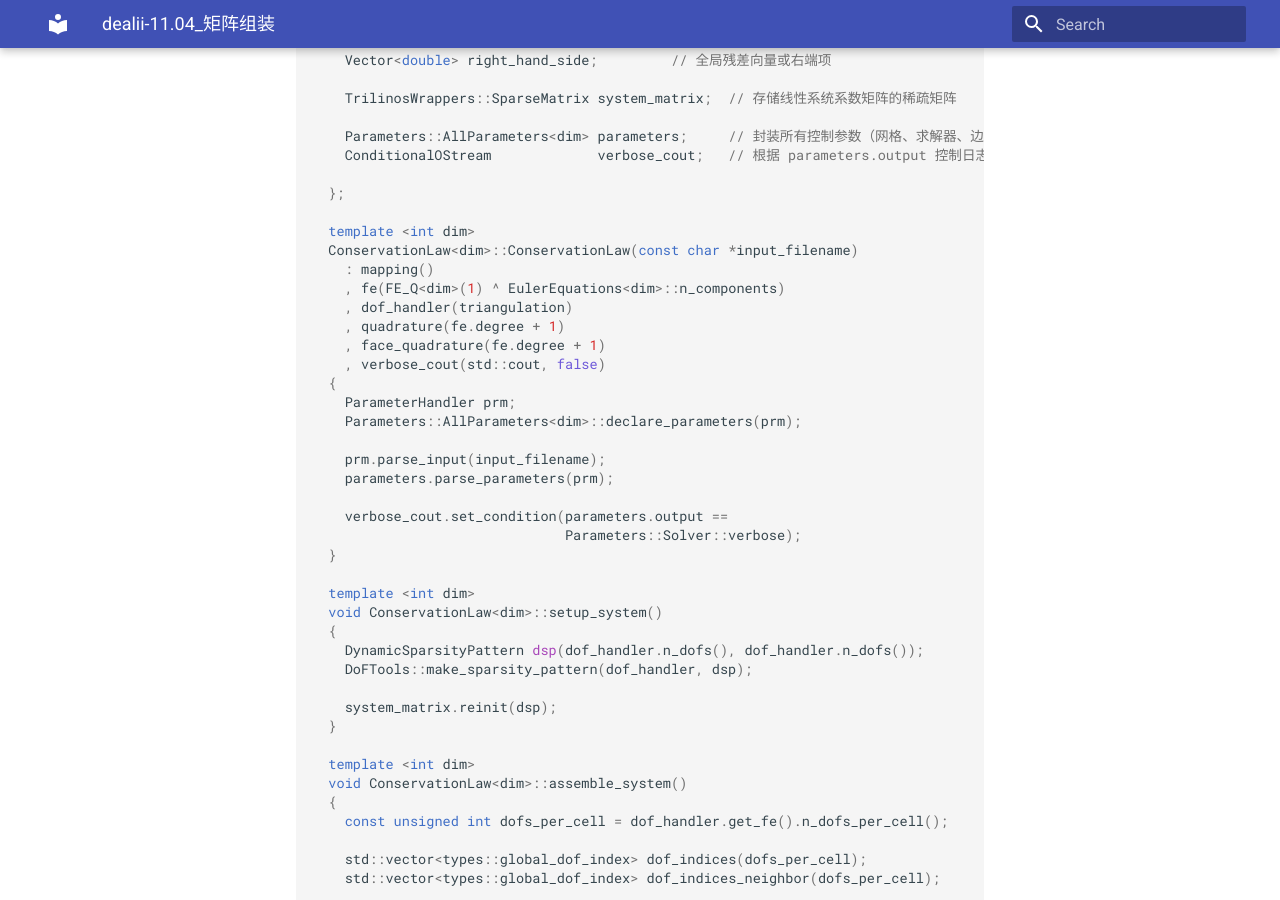
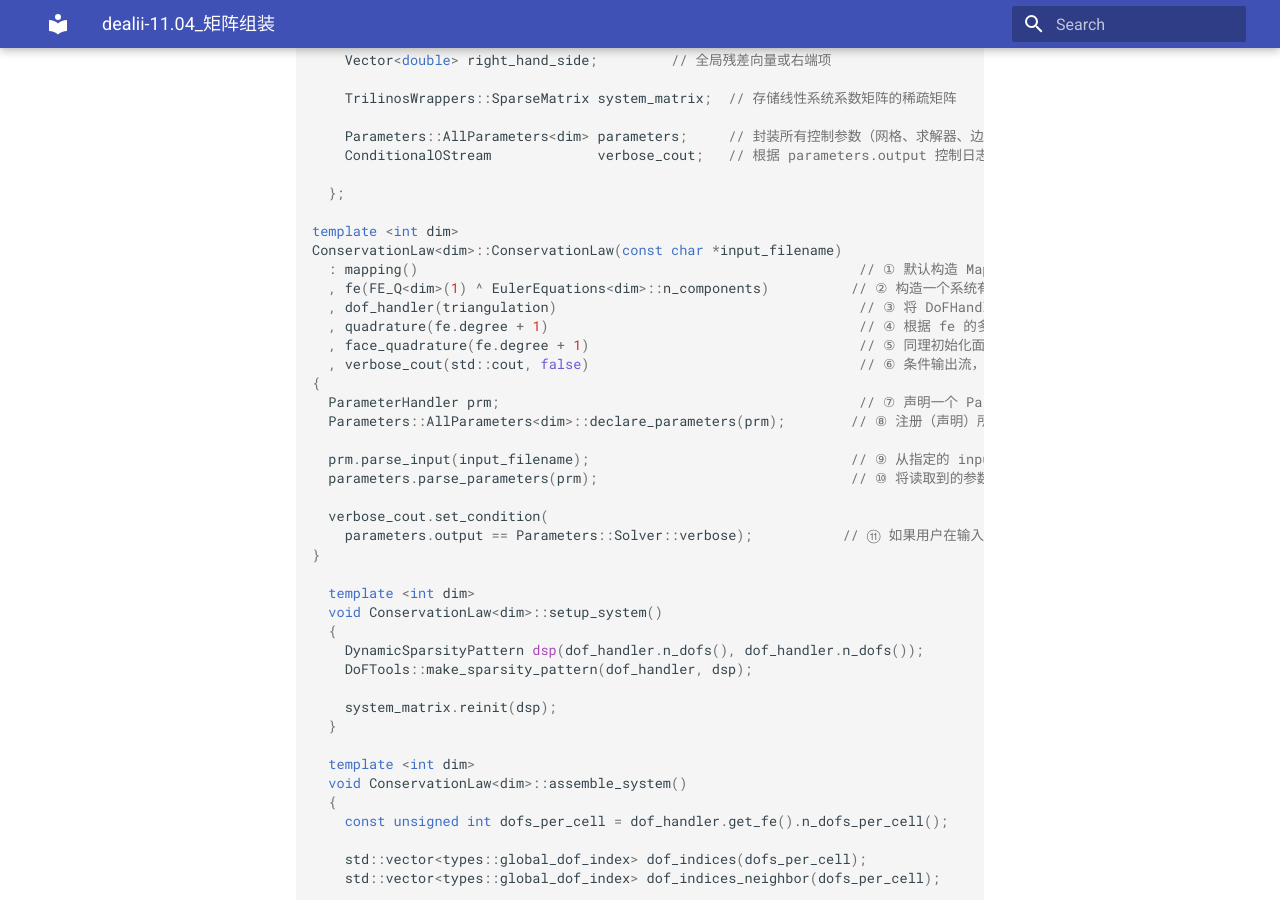
Before and after one commit to ymma98/technotes, an MkDocs documentation site: the page built from docs/FEM/dealii-11.04_矩阵组装.md, in a window 1280 px wide and 900 px high, scrolled down 1644 px. Built offline with MkDocs 1.6.1 and Material for MkDocs 9.7.7, drawn with Linux system fonts in a browser that asks for light colours.

Commit message:
docs/FEM/dealii-11.04_矩阵组装.md updated from https://stackedit.cn/

```diff
--- a/docs/FEM/dealii-11.04_矩阵组装.md
+++ b/docs/FEM/dealii-11.04_矩阵组装.md
@@ -83,24 +83,24 @@ ____
 
   };
 
-  template <int dim>
-  ConservationLaw<dim>::ConservationLaw(const char *input_filename)
-    : mapping()
-    , fe(FE_Q<dim>(1) ^ EulerEquations<dim>::n_components)
-    , dof_handler(triangulation)
-    , quadrature(fe.degree + 1)
-    , face_quadrature(fe.degree + 1)
-    , verbose_cout(std::cout, false)
-  {
-    ParameterHandler prm;
-    Parameters::AllParameters<dim>::declare_parameters(prm);
+template <int dim>
+ConservationLaw<dim>::ConservationLaw(const char *input_filename)
+  : mapping()                                                      // ① 默认构造 MappingQ1<dim>，用于在参考单元与实际网格单元之间做线性映射 =
+  , fe(FE_Q<dim>(1) ^ EulerEquations<dim>::n_components)          // ② 构造一个系统有限元：在标量 Q1 元素的基础上重复 n_components 次，生成 FESystem<dim> =
+  , dof_handler(triangulation)                                     // ③ 将 DoFHandler 与 Triangulation 关联，用于后续自由度的分配和管理 =
+  , quadrature(fe.degree + 1)                                      // ④ 根据 fe 的多项式阶数 degree 初始化 Gauss 积分，积分点数为 degree+1 =
+  , face_quadrature(fe.degree + 1)                                 // ⑤ 同理初始化面（边）积分规则 :contentReference[oaicite:8]{index=8}
+  , verbose_cout(std::cout, false)                                 // ⑥ 条件输出流，初始设为 false（即不打印），后续可根据参数打开 =
+{
+  ParameterHandler prm;                                            // ⑦ 声明一个 ParameterHandler，用于读取和管理输入文件中的参数 =
+  Parameters::AllParameters<dim>::declare_parameters(prm);        // ⑧ 注册（声明）所有参数项，以便 parse_input 时能识别 =
 
-    prm.parse_input(input_filename);
-    parameters.parse_parameters(prm);
+  prm.parse_input(input_filename);                                // ⑨ 从指定的 input 文件中读取参数 =
+  parameters.parse_parameters(prm);                               // ⑩ 将读取到的参数值填充到成员变量 parameters 中=
 
-    verbose_cout.set_condition(parameters.output ==
-                               Parameters::Solver::verbose);
-  }
+  verbose_cout.set_condition(
+    parameters.output == Parameters::Solver::verbose);           // ⑪ 如果用户在输入文件中指定了 verbose 模式，则启用详细输出
+}
 
   template <int dim>
   void ConservationLaw<dim>::setup_system()
```
Also changed, not shown: other parts of docs/FEM/dealii-11.04_矩阵组装.md (+2 -2 lines).
